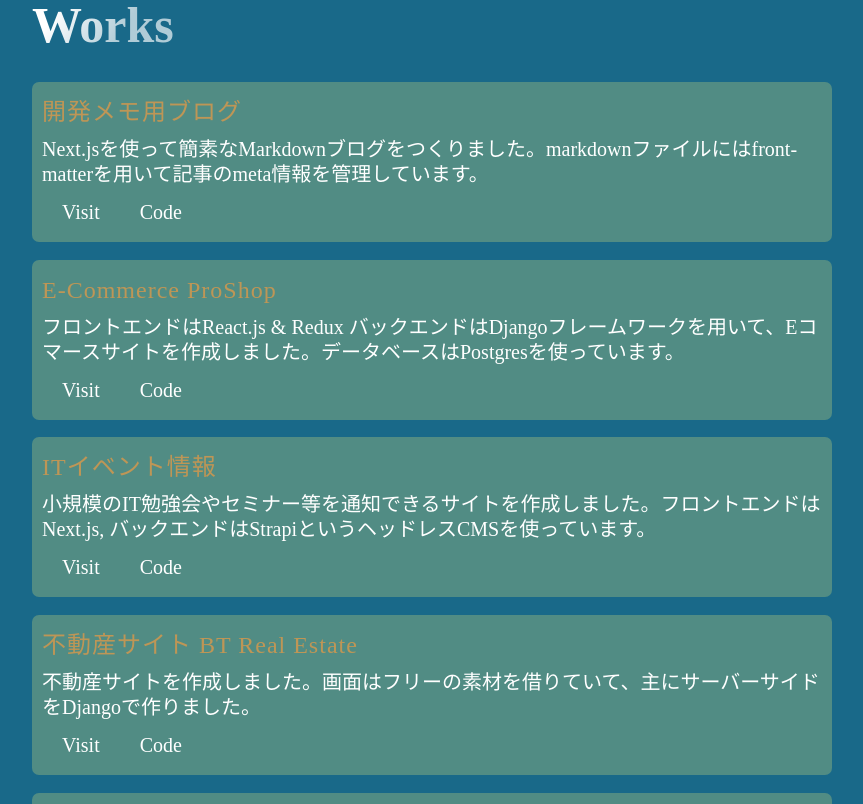
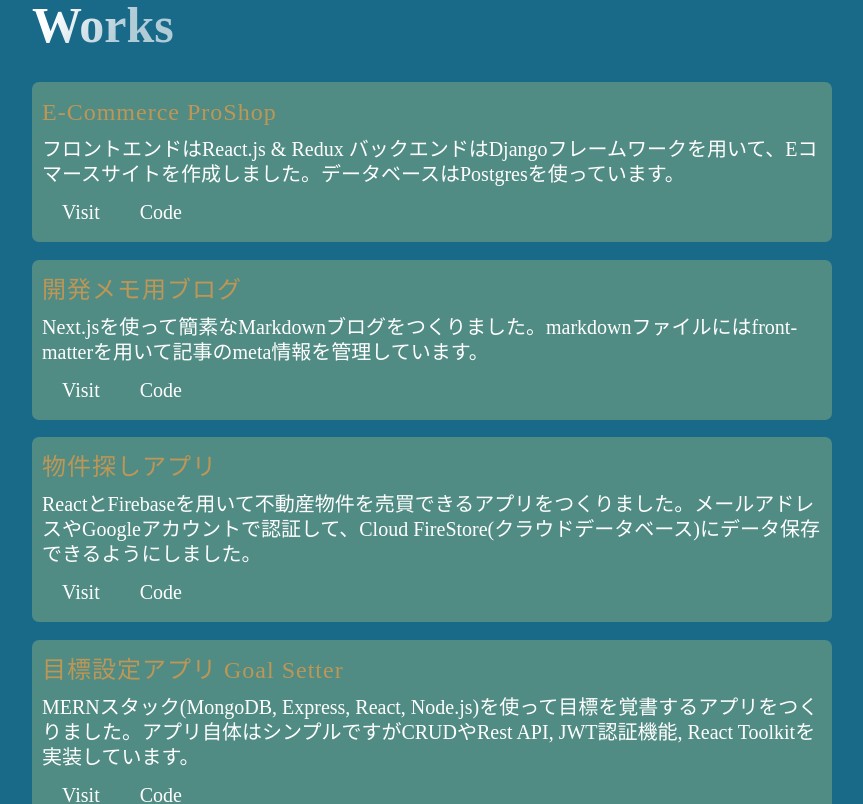
Before and after one commit to toku31/next-portfolio, a Next.js app: page / in a window 1280 px wide. Shown: the part 520-1324 px from the top of the page, without its empty margins (88-951 px from the left). Built offline with nearby package versions, Linux system fonts and the light colour scheme.

Commit message:
added 2022/07

```diff
--- a/components/Showcase.js
+++ b/components/Showcase.js
@@ -10,7 +10,7 @@
         My Personal Portfolio
       </p>
       <p className={Styles.sectiontext}>
-        The purpose of this site is to introduce some my application works to show my development skills.
+        The purpose of this site is to introduce my application works to show my development skills.
       </p>
     </div>
   </div>
--- a/components/Works.js
+++ b/components/Works.js
@@ -4,50 +4,68 @@
 export default function Works() {
 
   const workData = [
-      {
-        title: "開発メモ用ブログ",
-        skils: ["react.js", "next.js", "HTML", "CSS"],
-        description: "Next.jsを使って簡素なMarkdownブログをつくりました。markdownファイルにはfront-matterを用いて記事のmeta情報を管理しています。",
-        github: "https://github.com/toku31/next-devspace-blog",
-        github2: "",
-        visit: "https://next-devspace-blog-azure.vercel.app/",
-        id: 1,
-      },
-      {
+    {
       title: "E-Commerce ProShop",
-      skils: ["react.js", "next.js", "HTML", "CSS"],
+      skils: ["react.js", "Django", "HTML", "CSS"],
       description: "フロントエンドはReact.js & Redux バックエンドはDjangoフレームワークを用いて、Eコマースサイトを作成しました。データベースはPostgresを使っています。",
       github: "https://github.com/toku31/react-django-ecommerce",
       github2: "",
       visit: "https://ecommerce-proshop01.herokuapp.com",
+      id: 1,
+    },
+    {
+      title: "開発メモ用ブログ",
+      skils: ["react.js", "Next.js", "HTML", "CSS"],
+      description: "Next.jsを使って簡素なMarkdownブログをつくりました。markdownファイルにはfront-matterを用いて記事のmeta情報を管理しています。",
+      github: "https://github.com/toku31/next-devspace-blog",
+      github2: "",
+      visit: "https://next-devspace-blog-azure.vercel.app/",
       id: 2,
     },
     {
+      title: "物件探しアプリ",
+      skils: ["React", "Firebase"],
+      description: "ReactとFirebaseを用いて不動産物件を売買できるアプリをつくりました。メールアドレスやGoogleアカウントで認証して、Cloud FireStore(クラウドデータベース)にデータ保存できるようにしました。",
+      github: "https://github.com/toku31/react-house-market",
+      github2: "",
+      visit: "https://react-house-market.vercel.app/",
+      id: 3,
+    },
+    {
+      title: "目標設定アプリ Goal Setter",
+      skils: ["MongoDB", "Express", "React", "Node.js"],
+      description: "MERNスタック(MongoDB, Express, React, Node.js)を使って目標を覚書するアプリをつくりました。アプリ自体はシンプルですがCRUDやRest API, JWT認証機能, React Toolkitを実装しています。 ",
+      github: "https://github.com/toku31/mern-goalsetter",
+      github2: "",
+      visit: "https://mern-goalsetter01.herokuapp.com/login",
+      id: 4,
+    },
+    {
       title: "ITイベント情報",
-      skils: ["react.js", "next.js", "HTML", "CSS"],
+      skils: ["react.js", "Next.js", "HTML", "CSS"],
       description: "小規模のIT勉強会やセミナー等を通知できるサイトを作成しました。フロントエンドはNext.js, バックエンドはStrapiというヘッドレスCMSを使っています。",
       github: "https://github.com/toku31/itevents-nextjs-frontend",
       github2: "https://github.com/toku31/iteventsbackend07",
       visit: "https://iteventsfrontend.vercel.app",
-      id: 3,
+      id: 5,
     },
     {
       title: "不動産サイト BT Real Estate",
-      skils: ["react.js", "next.js", "HTML", "CSS"],
+      skils: ["react.js", "Next.js", "HTML", "CSS"],
       description: "不動産サイトを作成しました。画面はフリーの素材を借りていて、主にサーバーサイドをDjangoで作りました。",
       github: "https://github.com/toku31/btre_project",
       github2: "",
       visit: "https://btrealestate-site.herokuapp.com/",
-      id: 4,
+      id: 6,
     },
     {
       title: "ショッピングサイト React Shopping Cart",
-      skils: ["react.js", "next.js", "HTML", "CSS"],
+      skils: ["react.js", "Next.js", "HTML", "CSS"],
       description: "React.jsを用いてショッピングカートのサイトを作成しました。値段やサイズで並び変えできるようにしました。",
-      github: "https://github.com/toku31/btre_project",
+      github: "https://github.com/toku31/react-shopping-cart",
       github2: "",
       visit: "https://react-shopping-cart-test1.herokuapp.com/",
-      id: 5,
+      id: 7,
     },
   ]
 
@@ -59,6 +77,10 @@
       <p className={Styles.sectiontitle}>Works</p>
       <ul>
         { workData.map((work) =>{
+          // console.log(work)
+          for (let i = 0; i < work.skils.length; i++) {
+            // console.log(work.skils[i]);
+          }
           return (
           <li key={work.id} className={Styles.sectiontext}>
             <p className={Styles.worktitle}>{work.title}</p>
@@ -71,9 +93,11 @@
               <Link href={work.github}><a target="_blank">Code</a></Link>
             </span>
 
-            {/* <span className={Styles.workgithub}>
+            {work.github2 && (
+            <span className={Styles.workgithub}>
               <Link href={work.github2}><a target="_blank">Code2</a></Link>
-            </span> */}
+            </span>
+            )}
           </li>
           )
         })}
```
